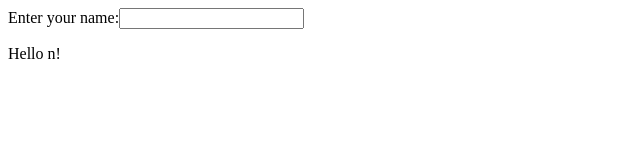
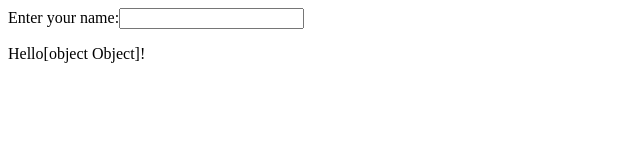
Before and after one commit to acciojob/personal-greeting-UdayBari3421, a React app: page / in a window 1280 px wide. Shown: the top 160 px of the page, without its empty margins (0-640 px from the left). Built offline with nearby package versions, Linux system fonts and the light colour scheme.

Commit message:
submitting code-Sat Jan 13 2024 16:19:19 GMT+0530 (India Standard Time)

```diff
--- a/src/components/Box.js
+++ b/src/components/Box.js
@@ -13,7 +13,7 @@ const Box = () => {
         <label for="inp">Enter your name:</label>
         <input onChange={funct} />
       </form>
-      <p>{a || "Hello n!" || "Hello na!"}</p>
+      <p>{"Hello" + { a } + "!"}</p>
     </div>
   );
 };
```
